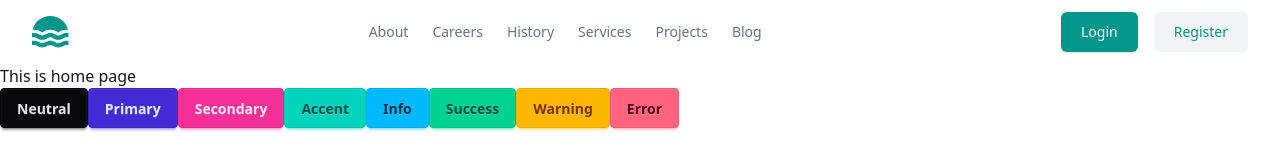
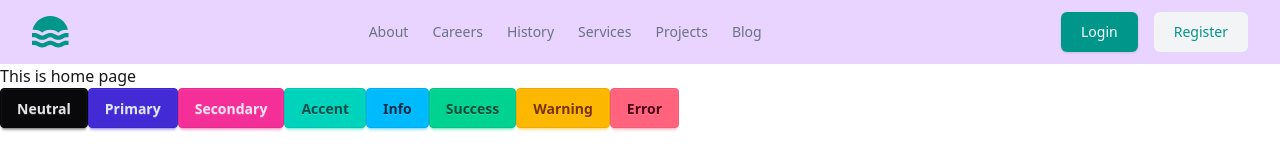
Before and after one commit to pronoy656/Hospital-management-system, a React (Vite) app: page / in a window 1280 px wide. Shown: the top 160 px of the page. Built offline with nearby package versions, Linux system fonts and the light colour scheme.

Commit message:
login image change

```diff
--- a/src/Component/Navbar&Footer/Navbar.jsx
+++ b/src/Component/Navbar&Footer/Navbar.jsx
@@ -73,7 +73,7 @@ const Navbar = () => {
           <a className="btn">Button</a>
         </div>
       </div> */}
-      <header className="bg-white">
+      <header className="bg-purple-200">
         <div className=" px-4 sm:px-6 lg:px-8">
           <div className="flex h-16 items-center justify-between">
             <div className="md:flex md:items-center md:gap-12">
```
